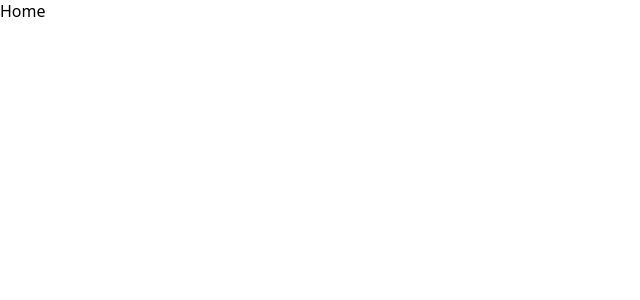
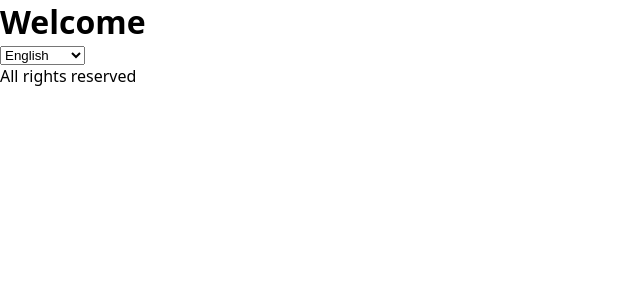
Before and after one commit to najimovs/instagram, a React (Vite) app in the folder web/: page / in a window 1280 px wide. Shown: the top 300 px of the page, without its empty margins (0-640 px from the left). Built offline with nearby package versions, Linux system fonts and the light colour scheme.

Commit message:
Add `LanguageContext`

```diff
--- a/web/src/App.jsx
+++ b/web/src/App.jsx
@@ -1,11 +1,48 @@
 import "./App.css"
+import { useContext, useState } from "react"
 import { Routes, Route } from "react-router"
+import { LanguageContext } from "./Contexts/LanguageContext"
+import { text } from "./translate.js"
 
 export function App() {
 
+	const [ language, setLanguage ] = useState( "english" )
+
 	return <>
-		<Routes>
-			<Route path="/" element={ <>Home</> } end />
-		</Routes>
+		<LanguageContext.Provider value={ [ language, setLanguage ] }>
+			<Routes>
+				<Route path="/" element={ <Home /> } end />
+			</Routes>
+		</LanguageContext.Provider>
 	</>
 }
+
+function Home() {
+
+	return <>
+		<Header />
+		<Footer />
+	</>
+}
+
+function Header() {
+
+	const [ language ] = useContext( LanguageContext )
+
+	return <header>
+		<h1>{ text[ language ].welcome }</h1>
+	</header>
+}
+
+function Footer() {
+
+	const [ language, setLanguage ] = useContext( LanguageContext )
+
+	return <footer>
+		<select onChange={ e => setLanguage( e.target.value ) }>
+			<option value="english">English</option>
+			<option value="uzbek">O'zbekcha</option>
+		</select>
+		<p>{ text[ language ].rights }</p>
+	</footer>
+}
--- /dev/null
+++ b/web/src/Contexts/LanguageContext.jsx
@@ -0,0 +1,3 @@
+import { createContext } from "react"
+
+export const LanguageContext = createContext( "english" )
--- /dev/null
+++ b/web/src/translate.js
@@ -0,0 +1,10 @@
+export const text = {
+	english: {
+		welcome: "Welcome",
+		rights: "All rights reserved",
+	},
+	uzbek: {
+		welcome: "Xush kelibsiz!",
+		rights: "Barcha huquqlar himoyalangan.",
+	},
+}
```
